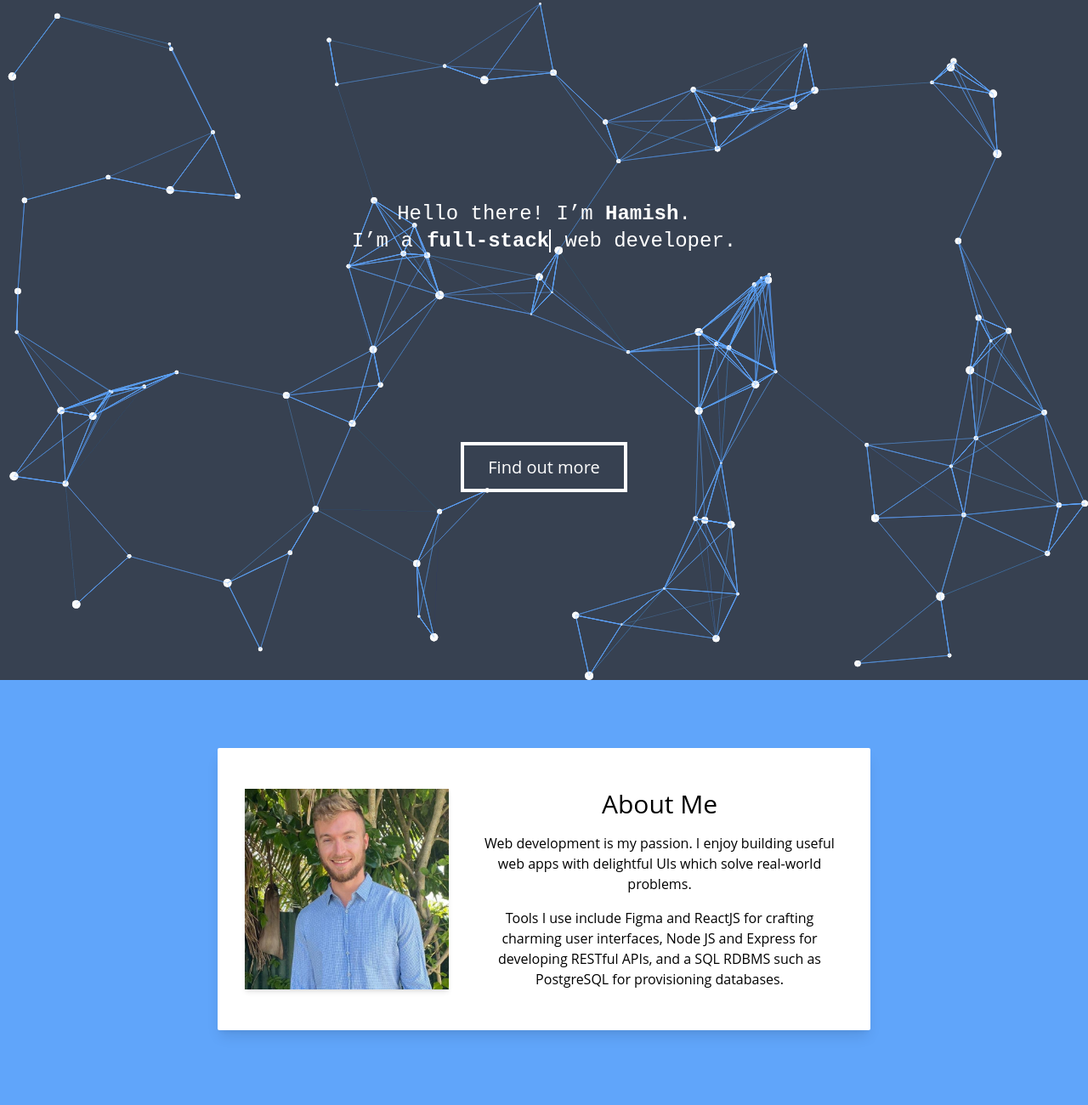
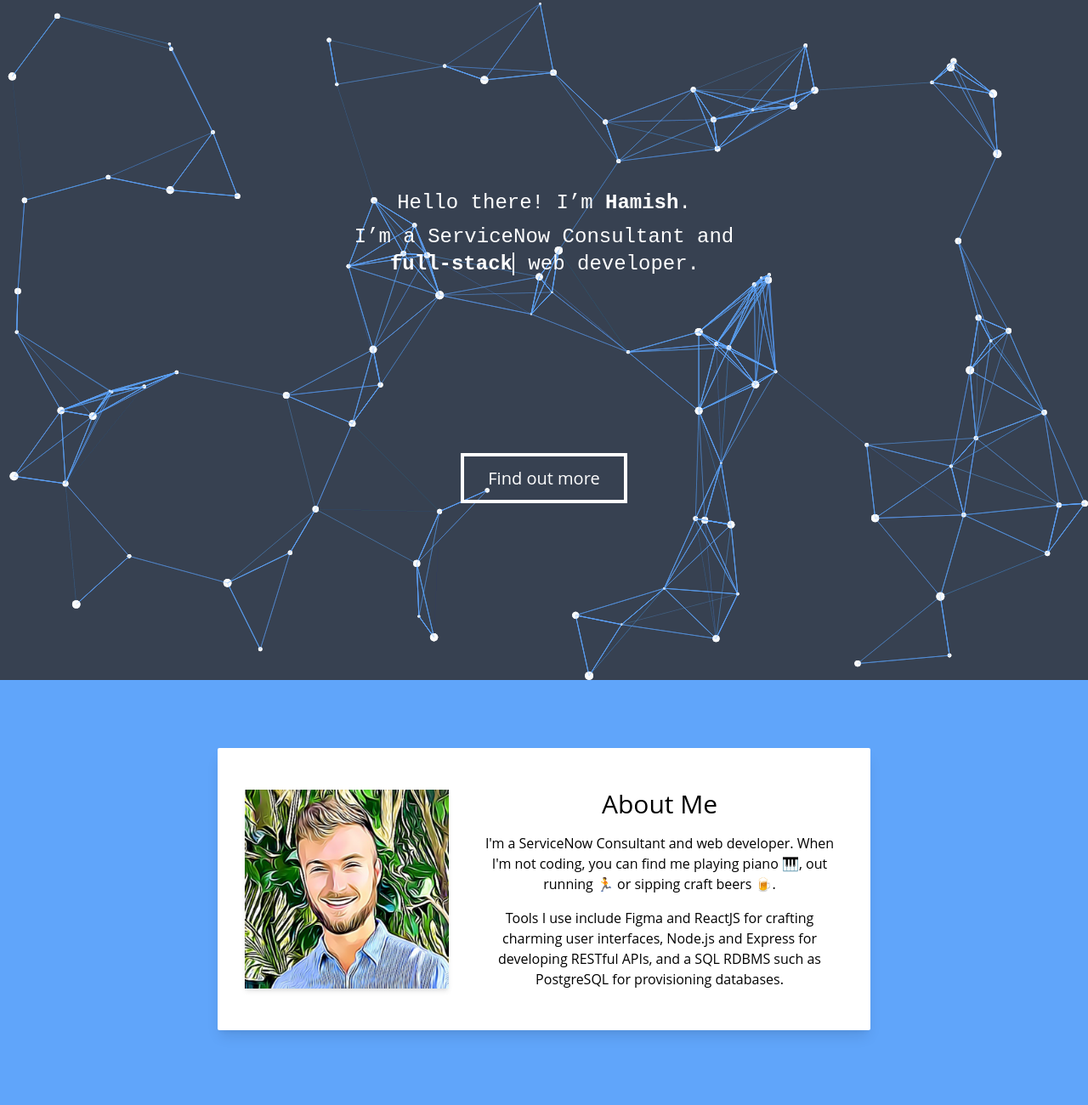
Before and after one commit to hamish-stobo/gatsby-portfolio-site, a Gatsby site: page / in a window 1280 px wide. Shown: the top 1300 px of the page at 85% size. Built offline with nearby package versions, Linux system fonts and the light colour scheme; Gatsby itself is replaced by a stand-in of ours; animation ran at ten frames a second.

Commit message:
uppdate content

```diff
--- a/src/components/About/index.js
+++ b/src/components/About/index.js
@@ -8,13 +8,13 @@ const About = () => {
             <Fade bottom duration={800} delay={100} distance="10px">
                 <div className="p-8 sm:py-12 rounded-sm bg-white shadow-lg max-w-md sm:max-w-screen-md mx-auto flex flex-col sm:flex-row justify-center sm:justify-between items-center">
                     <Fade left duration={800} delay={200} distance="30px">
-                        <StaticImage src='../../images/profile.jpg' alt="Website author" placeholder="blurred" layout="fullWidth" className="w-60 shadow-md sm:mr-4"/>
+                        <StaticImage src='../../images/profile.png' alt="Website author" placeholder="blurred" layout="fullWidth" className="w-60 shadow-md sm:mr-4"/>
                     </Fade>
                     <Fade right duration={800} delay={250} distance="30px">
                         <div className="flex flex-col justify-around items-center sm:ml-4">
                             <h2 className="text-3xl pt-4 sm:pt-0">About Me</h2>
-                            <p className="text-sm md:text-base pt-4">Web development is my passion. I enjoy building useful web apps with delightful UIs which solve real-world problems.</p>
-                            <p className="text-sm md:text-base pt-4">Tools I use include Figma and ReactJS for crafting charming user interfaces, Node JS and Express for developing RESTful APIs, and a SQL RDBMS such as PostgreSQL for provisioning databases.</p>
+                            <p className="text-sm md:text-base pt-4">I'm a ServiceNow Consultant and web developer. When I'm not coding, you can find me playing piano &#x1f3b9;, out running &#x1F3C3; or sipping craft beers &#x1F37A;.</p>
+                            <p className="text-sm md:text-base pt-4">Tools I use include Figma and ReactJS for crafting charming user interfaces, Node.js and Express for developing RESTful APIs, and a SQL RDBMS such as PostgreSQL for provisioning databases.</p>
                         </div>
                     </Fade>
                 </div>
--- a/src/components/Hero/index.js
+++ b/src/components/Hero/index.js
@@ -12,7 +12,7 @@ const Hero = ({ isTouchscreen }) => {
             <Fade top duration={800} distance="20px">
                 <div className="text-lg text-white sm:text-2xl heroText">
                     <p>Hello there! I’m<span className="font-semibold"> Hamish</span>.</p>
-                    <p>I’m a <TypeWriter messages={msgs} /> web developer.</p>
+                    <p className="mt-2 max-w-sm sm:max-w-lg">I’m a ServiceNow Consultant and <TypeWriter messages={msgs} /> web developer.</p>
                 </div>
             </Fade>
             <Fade bottom duration={800} delay={200} distance="30px">
```
Also changed, not shown: src/images/profile.jpg (deleted), src/images/profile.png (added).
